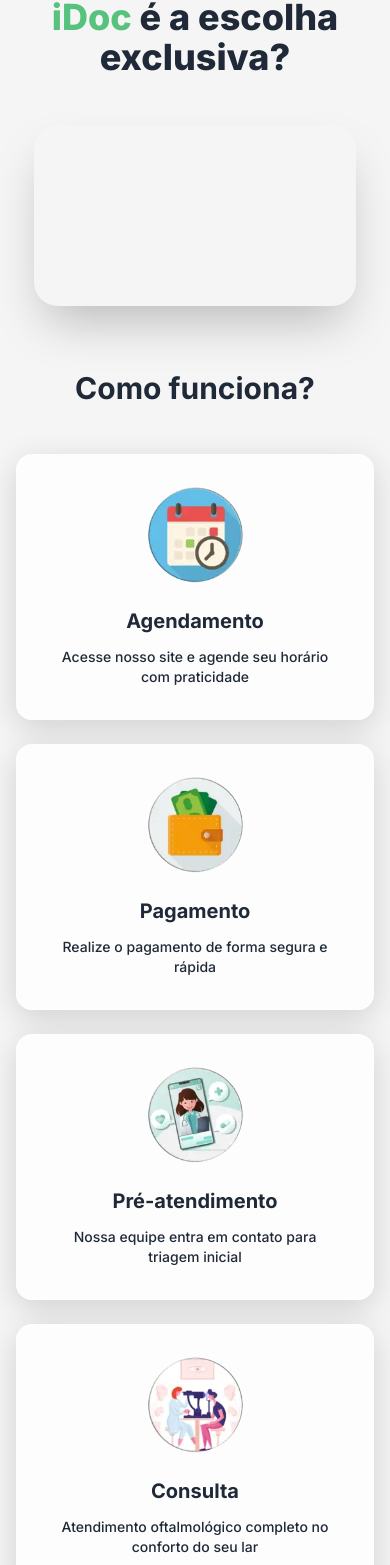
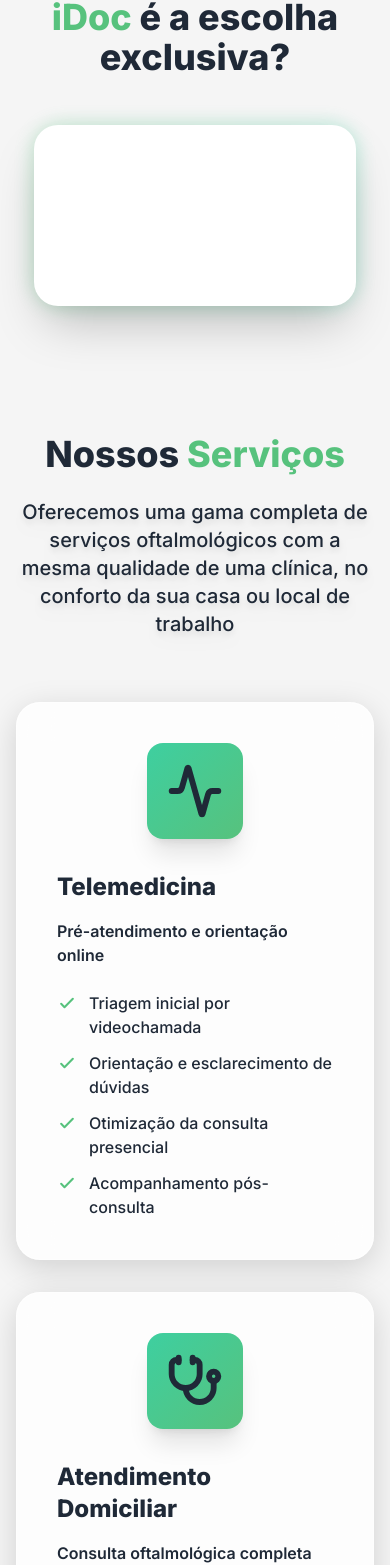
Before and after one commit to mfelipperd/homeidoc, a Next.js app: page / in a window 390 px wide. Shown: the part 2429-3994 px from the top of the page. Built offline with nearby package versions, Linux system fonts and the light colour scheme.

Commit message:
feat: add interactive scrolltelling timeline and update footer info

```diff
--- a/app/page.tsx
+++ b/app/page.tsx
@@ -3,6 +3,7 @@
 import AboutSection from '@/components/home/AboutSection';
 import BenefitsSection from '@/components/home/BenefitsSection';
 import ServicesSection from '@/components/home/ServicesSection';
+import HowItWorksSection from '@/components/home/HowItWorksSection';
 import TeamSection from '@/components/home/TeamSection';
 import EquipmentRentalSection from '@/components/home/EquipmentRentalSection';
 
@@ -18,6 +19,7 @@
       <AboutSection />
       <BenefitsSection />
       <ServicesSection />
+      <HowItWorksSection />
       <TeamSection />
       <EquipmentRentalSection />
     </>
--- a/components/home/BenefitsSection.tsx
+++ b/components/home/BenefitsSection.tsx
@@ -4,29 +4,6 @@
 import Image from 'next/image';
 
 const BenefitsSection = () => {
-  const benefits = [
-    {
-      title: 'Agendamento',
-      description: 'Acesse nosso site e agende seu horário com praticidade',
-      image: '/images/benefits/agendamento.webp',
-    },
-    {
-      title: 'Pagamento',
-      description: 'Realize o pagamento de forma segura e rápida',
-      image: '/images/benefits/pagamento.webp',
-    },
-    {
-      title: 'Pré-atendimento',
-      description: 'Nossa equipe entra em contato para triagem inicial',
-      image: '/images/benefits/triagem.webp',
-    },
-    {
-      title: 'Consulta',
-      description: 'Atendimento oftalmológico completo no conforto do seu lar',
-      image: '/images/benefits/consulta.webp',
-    },
-  ];
-
   return (
     <section className="py-16 md:py-24">
       <div className="container-custom">
@@ -35,8 +12,9 @@
         </h2>
 
         {/* Vídeo - 90% da largura */}
-        <div className="w-[90%] mx-auto mb-16">
-          <div className="aspect-video rounded-3xl overflow-hidden shadow-2xl">
+        <div className="w-[90%] mx-auto relative group">
+          <div className="absolute -inset-1 bg-gradient-to-r from-primary-green to-primary-teal rounded-[2rem] blur opacity-25 group-hover:opacity-50 transition duration-1000 group-hover:duration-200"></div>
+          <div className="relative aspect-video rounded-3xl overflow-hidden shadow-2xl bg-white">
             <YouTube
               videoId="r975vWSzrGs"
               opts={{
@@ -50,43 +28,6 @@
             />
           </div>
         </div>
-
-        {/* Título Como Funciona */}
-        <h3 className="text-3xl md:text-4xl font-bold text-center mb-12">
-          Como funciona?
-        </h3>
-
-        {/* Cards em Flex Row */}
-        <div className="flex flex-wrap justify-center gap-6 md:gap-8">
-          {benefits.map((benefit, index) => (
-            <div
-              key={`benefit-${index + 1}`}
-              className="glass-card-strong rounded-2xl p-8 transition-all duration-300 transform hover:-translate-y-2 hover:shadow-2xl flex flex-col items-center text-center w-full sm:w-[calc(50%-1rem)] lg:w-[calc(20%-1.5rem)] min-w-[180px]"
-            >
-              {/* Imagem */}
-              <div className="w-24 h-24 mb-6 relative">
-                <Image
-                  src={benefit.image}
-                  alt={benefit.title}
-                  fill
-                  sizes="(max-width: 768px) 100vw, (max-width: 1200px) 50vw, 20vw"
-                  className="object-contain rounded-full"
-                  loading={index === 0 ? 'eager' : 'lazy'}
-                />
-              </div>
-
-              {/* Título */}
-              <h3 className="text-xl font-bold mb-3 text-white">
-                {benefit.title}
-              </h3>
-
-              {/* Descrição */}
-              <p className="text-white/90 text-sm font-medium">
-                {benefit.description}
-              </p>
-            </div>
-          ))}
-        </div>
       </div>
     </section>
   );
--- a/components/home/HowItWorksSection.tsx
+++ b/components/home/HowItWorksSection.tsx
@@ -1,4 +1,8 @@
+'use client';
+
+import { useRef } from 'react';
 import { Calendar, CreditCard, ClipboardList, Stethoscope, LucideIcon } from 'lucide-react';
+import { motion, useScroll, useSpring, useTransform } from 'framer-motion';
 
 interface Step {
   number: number;
@@ -11,71 +15,150 @@
   {
     number: 1,
     title: 'Agendamento',
-    description: 'Entre em contato via WhatsApp ou pelo nosso site para agendar sua consulta',
+    description: 'Entre em contato via WhatsApp ou pelo nosso site para agendar sua consulta.',
     Icon: Calendar,
   },
   {
     number: 2,
     title: 'Pagamento',
-    description: 'Realize o pagamento antecipado para garantir e confirmar seu atendimento',
+    description: 'Realize o pagamento antecipado para garantir e confirmar seu atendimento.',
     Icon: CreditCard,
   },
   {
     number: 3,
     title: 'Teleconsulta',
-    description: 'Triagem e orientação inicial online por videochamada para otimizar a visita presencial',
+    description: 'Triagem e orientação inicial online por videochamada para otimizar a visita presencial.',
     Icon: ClipboardList,
   },
   {
     number: 4,
     title: 'Atendimento Domiciliar',
-    description: 'Consulta oftalmológica completa no conforto da sua casa com médico e auxiliar técnico',
+    description: 'Consulta oftalmológica completa no conforto da sua casa com médico e auxiliar técnico.',
     Icon: Stethoscope,
   },
 ];
 
 const HowItWorksSection = () => {
+  const containerRef = useRef<HTMLDivElement>(null);
+
+  const { scrollYProgress } = useScroll({
+    target: containerRef,
+    offset: ["start center", "end center"]
+  });
+
+  const scaleY = useSpring(scrollYProgress, {
+    stiffness: 100,
+    damping: 30,
+    restDelta: 0.001
+  });
+
   return (
-    <section className="py-16 md:py-24">
-      <div className="container-custom">
-        <h2 className="text-3xl md:text-4xl font-bold text-center mb-16" style={{ textShadow: '0 6px 20px rgba(0, 0, 0, 0.35)' }}>
+    <section className="py-20 md:py-32 overflow-hidden bg-white/50" id="como-funciona">
+      <div className="container-custom" ref={containerRef}>
+        <motion.div
+          initial={{ opacity: 0, y: 20 }}
+          whileInView={{ opacity: 1, y: 0 }}
+          viewport={{ once: true }}
+          transition={{ duration: 0.6 }}
+          className="text-center mb-20"
+        >
+          <h2 className="text-3xl md:text-5xl font-bold text-primary-navy mb-4">
             Como funciona?
           </h2>
+          <p className="text-gray-600 max-w-2xl mx-auto text-lg">
+            Um processo simples e humanizado para levar a saúde dos seus olhos até você.
+          </p>
+        </motion.div>
 
-        <div className="grid grid-cols-1 md:grid-cols-2 lg:grid-cols-4 gap-8">
-          {steps.map((step) => {
+        <div className="relative max-w-5xl mx-auto">
+          {/* Vertical Line */}
+          <div className="absolute left-4 md:left-1/2 top-0 bottom-0 w-0.5 bg-gray-200 -translate-x-1/2" />
+
+          {/* Progress Line */}
+          <motion.div
+            className="absolute left-4 md:left-1/2 top-0 bottom-0 w-1 bg-gradient-to-b from-primary-green to-primary-teal -translate-x-1/2 origin-top z-10"
+            style={{ scaleY }}
+          />
+
+          <div className="space-y-12 md:space-y-24">
+            {steps.map((step, index) => {
+              const isEven = index % 2 === 0;
               const { Icon } = step;
+
               return (
-              <div
-                key={step.number}
-                className="glass-card-strong rounded-2xl p-8 transition-all duration-300 transform hover:-translate-y-2"
+                <div key={step.number} className="relative flex flex-col md:flex-row items-center">
+                  {/* Circle Marker */}
+                  <motion.div
+                    initial={{ scale: 0 }}
+                    whileInView={{ scale: 1 }}
+                    viewport={{ once: true, margin: "-100px" }}
+                    transition={{ type: "spring", stiffness: 260, damping: 20, delay: 0.2 }}
+                    className="absolute left-4 md:left-1/2 w-8 h-8 rounded-full bg-white border-4 border-primary-green -translate-x-1/2 z-20 shadow-lg flex items-center justify-center"
                   >
-                {/* Número do Passo */}
-                <div className="flex items-center justify-between mb-6">
-                  <div className="w-12 h-12 bg-primary-green rounded-full flex items-center justify-center">
-                    <span className="text-2xl font-bold text-white">{step.number}</span>
-                  </div>
-                  <div className="w-16 h-16 flex items-center justify-center">
-                    <Icon className="w-12 h-12 text-primary-navy" strokeWidth={1.5} />
-                  </div>
+                    <div className="w-2 h-2 rounded-full bg-primary-green" />
+                  </motion.div>
+
+                  {/* Desktop Content Left */}
+                  <div className={`hidden md:flex w-1/2 justify-end pr-16 ${isEven ? '' : 'invisible pointer-events-none'}`}>
+                    <TimelineCard step={step} Icon={Icon} side="left" />
                   </div>
 
-                {/* Título */}
-                <h3 className="text-xl font-bold mb-3 text-white">
-                  {step.title}
-                </h3>
+                  {/* Desktop Content Right */}
+                  <div className={`hidden md:flex w-1/2 justify-start pl-16 ${!isEven ? '' : 'invisible pointer-events-none'}`}>
+                    <TimelineCard step={step} Icon={Icon} side="right" />
+                  </div>
 
-                {/* Descrição */}
-                <p className="text-white/90 leading-relaxed">
-                  {step.description}
-                </p>
+                  {/* Mobile Content (always right-ish because line is on the left) */}
+                  <div className="md:hidden w-full pl-12">
+                    <TimelineCard step={step} Icon={Icon} side="mobile" />
+                  </div>
                 </div>
               );
             })}
+          </div>
         </div>
       </div>
     </section>
   );
 };
 
+const TimelineCard = ({ step, Icon, side }: { step: Step; Icon: LucideIcon; side: 'left' | 'right' | 'mobile' }) => {
+  const isLeft = side === 'left';
+
+  return (
+    <motion.div
+      initial={{
+        opacity: 0,
+        x: side === 'left' ? -50 : (side === 'right' ? 50 : 30)
+      }}
+      whileInView={{ opacity: 1, x: 0 }}
+      viewport={{ once: true, margin: "-50px" }}
+      transition={{ duration: 0.8, ease: "easeOut" }}
+      className={`glass-card-strong rounded-3xl p-6 md:p-8 relative group transition-all duration-500 hover:shadow-2xl hover:bg-white/90`}
+    >
+      <div className={`flex items-center gap-4 mb-4 ${isLeft ? 'md:flex-row-reverse' : 'flex-row'}`}>
+        <div className="w-12 h-12 bg-primary-green/10 rounded-2xl flex items-center justify-center group-hover:bg-primary-green transition-colors duration-300">
+          <Icon className="w-6 h-6 text-primary-green group-hover:text-white transition-colors duration-300" />
+        </div>
+        <span className="text-4xl font-black text-primary-green/20">0{step.number}</span>
+      </div>
+
+      <h3 className="text-xl md:text-2xl font-bold text-primary-navy mb-3">
+        {step.title}
+      </h3>
+
+      <p className="text-gray-600 leading-relaxed md:text-lg">
+        {step.description}
+      </p>
+
+      {/* Connection arrow/indicator for Desktop */}
+      {side !== 'mobile' && (
+        <div className={`hidden md:block absolute top-1/2 -translate-y-1/2 w-4 h-4 bg-white rotate-45 border-gray-100
+          ${isLeft ? '-right-2 border-t border-r' : '-left-2 border-b border-l'}`}
+        />
+      )}
+    </motion.div>
+  );
+};
+
 export default HowItWorksSection;
--- a/package.json
+++ b/package.json
@@ -10,6 +10,7 @@
   },
   "dependencies": {
     "embla-carousel-react": "^8.6.0",
+    "framer-motion": "^12.31.0",
     "fuse.js": "^7.1.0",
     "lucide-react": "^0.562.0",
     "next": "^15.1.6",
```
Also changed, not shown: components/layout/Footer.tsx (+14 -3 lines), public/images/Logo Smart Doc azul (1).png (added), 1 other file (tests, documents, lock files or other folders). Lines whose indentation alone changed are shown as unchanged.
